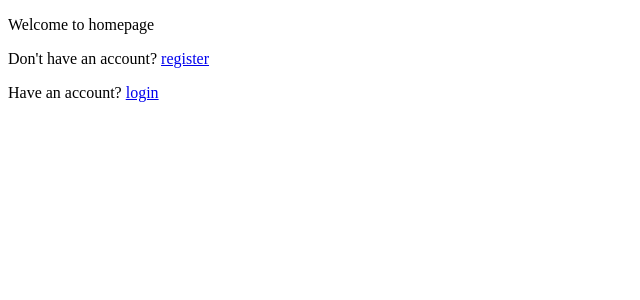
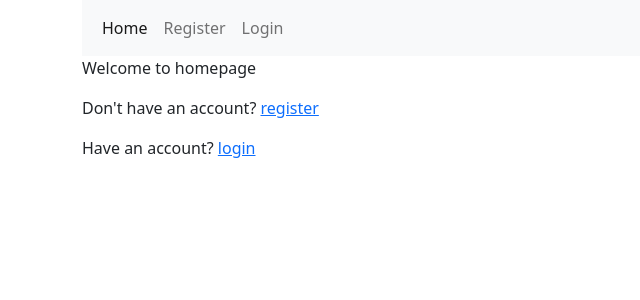
Before and after one commit to meshkatahmed/E-learning-App, a Django app: page /accounts/ in a window 1280 px wide. Shown: the top 300 px of the page, without its empty margins (0-640 px from the left). Run offline with Django 4.2, Linux system fonts and the light colour scheme.

Commit message:
Styling the project

```diff
--- a/templates/base.html
+++ b/templates/base.html
@@ -3,11 +3,31 @@
   <head>
     <meta charset="utf-8">
     <title>{% block titleblock %}{% endblock %}</title>
+    <link href="https://cdn.jsdelivr.net/npm/bootstrap@5.2.3/dist/css/bootstrap.min.css" rel="stylesheet" integrity="sha384-rbsA2VBKQhggwzxH7pPCaAqO46MgnOM80zW1RWuH61DGLwZJEdK2Kadq2F9CUG65" crossorigin="anonymous">
   </head>
   <body>
-    {% block bodyblock %}
+    <div class="container">
+      <nav class="navbar navbar-expand-lg bg-light">
+        <div class="container-fluid">
+          <div class="collapse navbar-collapse" id="navbarSupportedContent">
+            <ul class="navbar-nav me-auto mb-2 mb-lg-0">
+              <li class="nav-item">
+                <a class="nav-link active" aria-current="page" href="#">Home</a>
+              </li>
+              <li class="nav-item">
+                <a class="nav-link" href="#">Register</a>
+              </li>
+              <li class="nav-item">
+                <a class="nav-link" href="#">Login</a>
+              </li>
+            </ul>
+          </div>
+        </div>
+      </nav>
+      {% block bodyblock %}
 
-    {% endblock %}
+      {% endblock %}
+      <script src="https://cdn.jsdelivr.net/npm/bootstrap@5.2.3/dist/js/bootstrap.bundle.min.js" integrity="sha384-kenU1KFdBIe4zVF0s0G1M5b4hcpxyD9F7jL+jjXkk+Q2h455rYXK/7HAuoJl+0I4" crossorigin="anonymous"></script>
+    </div>
   </body>
-
 </html>
--- a/templates/login_app/logoutform.html
+++ b/templates/login_app/logoutform.html
@@ -2,4 +2,4 @@
 {% block titleblock %}Logout Form{% endblock %}
 {% block bodyblock %}
   <p>Logged out successfully!</p>
-{% ebdblock %}
+{% endblock %}
```
Also changed, not shown: db.sqlite3.
